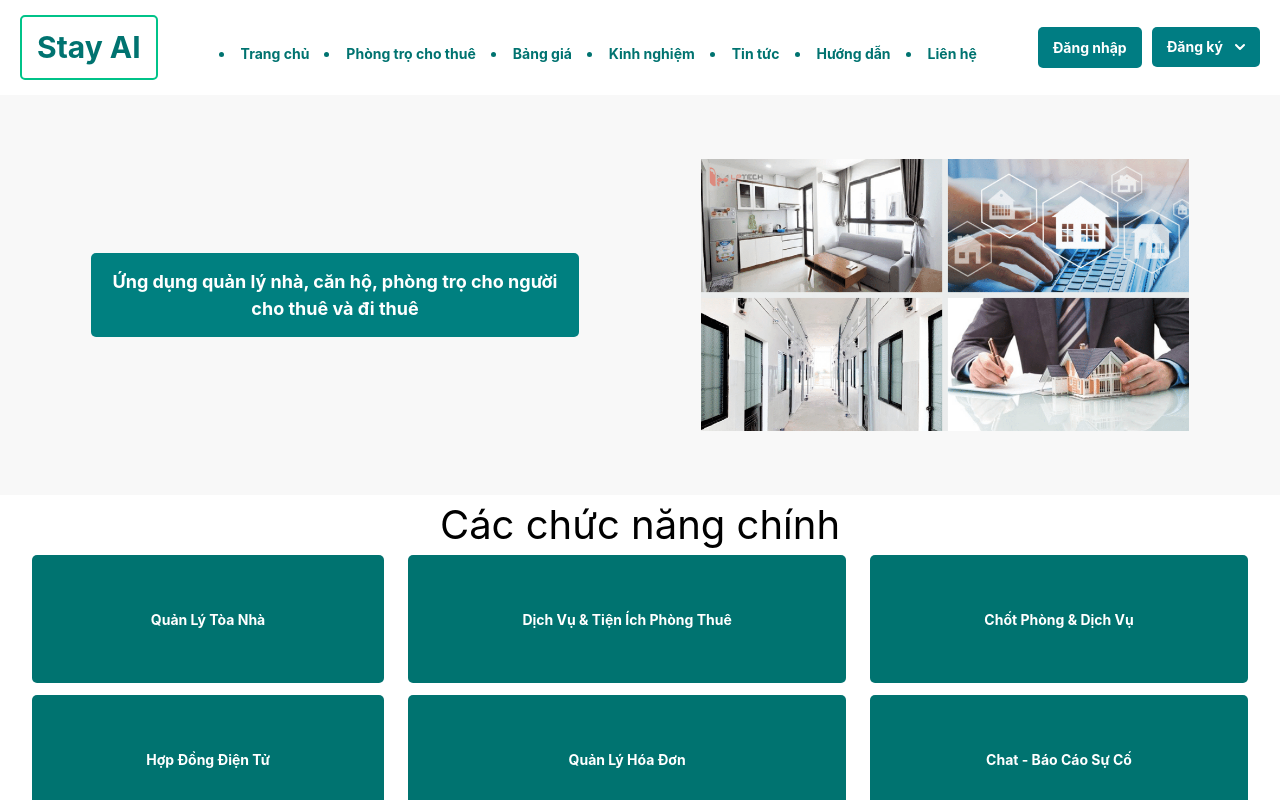
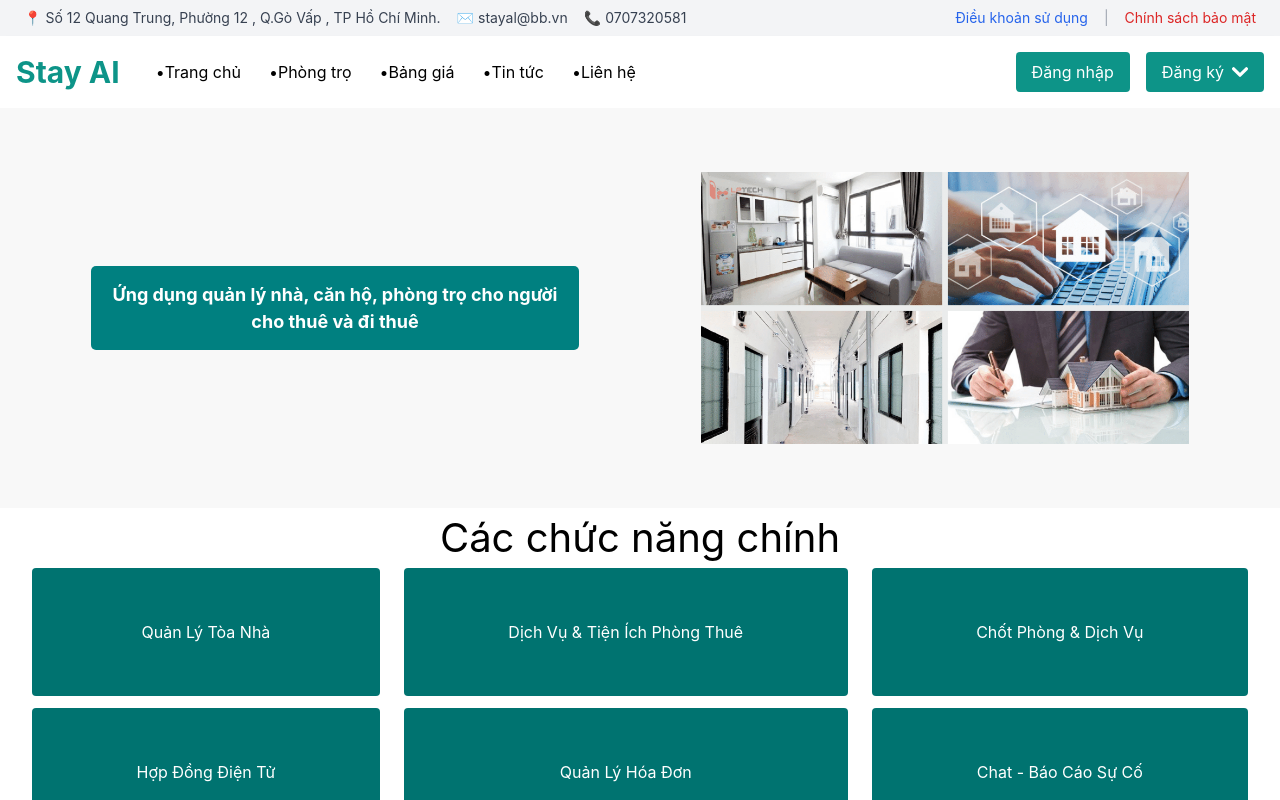
Before and after one commit to TranBao16009/StayAI-UI, a React (Create React App) app: page / in a window 1280 px wide. Shown: the top 800 px of the page. Built offline with nearby package versions, Linux system fonts and the light colour scheme.

Commit message:
re-edit home page

```diff
--- a/src/App.js
+++ b/src/App.js
@@ -8,6 +8,7 @@ import Register from './Pages/Register';
 import Registers from './Pages/Registers';
 import Registerss from './Pages/Registerss';
 import Pricing from './Components/Pricing/Pricing';
+import Contact from './Components/Contact/Contact';
 function App() {
   return (
 
@@ -17,6 +18,7 @@ function App() {
 
         <Routes>
           <Route path='/' element={<Dashboard/>} />
+          <Route path='/contact' element={<Contact/>}/>
           <Route path='/pricing' element={<Pricing/>} />
           <Route path='/dashboard' element={<Dashboard/>} />
           <Route path='/login' element={<Login />} />
--- a/src/Components/Navbar/Navbar.css
+++ /dev/null
@@ -1,80 +0,0 @@
-.navbar {
-    display: flex;
-    justify-content: space-between;
-    align-items: center;
-    padding: 15px 20px;
-    background-color: white;
-    box-shadow: 0 2px 5px rgba(0, 0, 0, 0.1);
-}
-
-
-.logo {
-    font-size: 30px;
-    font-weight: bold;
-    color: #007370;
-    border: 2px solid #00C389;
-    padding: 8px 15px;
-    border-radius: 5px;
-    cursor: pointer;
-}
-
-
-.navbar-right {
-    display: flex;
-    gap: 10px;
-}
-
-
-.btn {
-    padding: 10px 15px;
-    border: none;
-    cursor: pointer;
-    font-size: 14px;
-    font-weight: bold;
-    border-radius: 5px;
-}
-
-
-.login-btn {
-    background-color: #007D83;
-    color: white;
-    transition: 0.3s;
-}
-
-.login-btn:hover {
-    background-color: #00C389;
-}
-
-.register-btn {
-    background-color: #007D83;
-    color: white;
-    transition: 0.3s;
-}
-
-.register-btn:hover {
-    background-color: #00C389;
-}
-
-
-.navbar-menu {
-    display: flex;
-    gap: 15px;
-    margin-top: 10px;
-    justify-content: center;
-    flex-wrap: wrap;
-    color: #007370;
-    cursor: pointer;
-}
-
-.navbar-menu a {
-    text-decoration: none;
-    color: #007370;
-    font-size: 14px;
-    font-weight: bold;
-    transition: 0.3s;
-}
-
-
-.navbar-menu a:hover {
-    color: #00C389;
-}
--- a/src/Components/Navbar/Navbar.jsx
+++ b/src/Components/Navbar/Navbar.jsx
@@ -1,5 +1,4 @@
 import React, { useState } from "react";
-import "./Navbar.css";
 import { Link } from "react-router-dom";
 
 const Navbar = () => {
@@ -10,49 +9,54 @@ const Navbar = () => {
   };
 
   return (
-    <nav className="navbar">
-      <div className="navbar-left">
-        <h2 className="logo">Stay AI</h2>
+    <div>
+
+      <div className="bg-gray-100 text-gray-700 text-sm flex justify-between items-center p-2 px-6">
+        <div className="flex items-center gap-4">
+          <span className="flex items-center gap-1"><span>📍</span> Số 12 Quang Trung, Phường 12  , Q.Gò Vấp , TP Hồ Chí Minh.</span>
+          <span className="flex items-center gap-1"><span>✉️</span> stayal@bb.vn</span>
+          <span className="flex items-center gap-1"><span>📞</span> 0707320581</span>
         </div>
-      <div className="navbar-menu">
-        <li><Link to="/">Trang chủ</Link></li>
-        <li><Link to="/">Phòng trọ cho thuê </Link></li>
-        <li><Link to="/pricing">Bảng giá</Link></li>
-        <li><Link to="/experience">Kinh nghiệm</Link></li>
-        <li><Link to="/news">Tin tức</Link></li>
-        <li><Link to="/guide">Hướng dẫn</Link></li>
-        <li><Link to="/contact">Liên hệ</Link></li>
+        <div className="flex items-center gap-4">
+          <a href="#" className="text-blue-600 hover:underline">Điều khoản sử dụng</a>
+          <span className="text-gray-400">|</span>
+          <a href="#" className="text-red-600 hover:underline">Chính sách bảo mật</a>
         </div>
-      <div className="navbar-right">
-        <Link to='/login'><button className="btn login-btn"> Đăng nhập</button></Link>
-        <div>
+      </div>
+
+
+      <nav className="flex justify-between items-center p-4 bg-white shadow-md">
+        <div className="text-3xl font-bold text-teal-600 mr-8">Stay AI</div>
+        <div className="flex space-x-6 items-center">
+        <Link to="/" className="hover:underline flex items-center"><span className="ml-1">•</span>Trang chủ</Link>
+          <Link to="/rooms" className="hover:underline flex items-center"><span className="ml-1">•</span>Phòng trọ</Link>
+          <Link to="/pricing" className="hover:underline flex items-center"><span className="ml-1">•</span>Bảng giá</Link>
+          <Link to="/news" className="hover:underline flex items-center"><span className="ml-1">•</span>Tin tức</Link>
+          <Link to="/contact" className="hover:underline flex items-center"><span className="ml-1">•</span>Liên hệ</Link>
+        </div>
+
+        <div className="flex items-center space-x-4 ml-auto">
+          <Link to='/login'><button className="px-4 py-2 bg-teal-600 text-white rounded hover:bg-teal-700">Đăng nhập</button></Link>
+          <div className="relative">
             <button
-            id="dropdownDefaultButton"
-            data-dropdown-toggle="dropdown"
-            className="text-white btn login-btn hover:bg-blue-800 focus:ring-4 focus:outline-none focus:ring-blue-300 font-medium rounded-lg text-sm px-5 py-2.5 text-center inline-flex items-center dark:bg-blue-600 dark:hover:bg-blue-700 dark:focus:ring-blue-800"
-            type="button"
+              className="px-4 py-2 bg-teal-600 text-white rounded hover:bg-teal-700 flex items-center"
               onClick={toggleDropdown}
             >
               Đăng ký
-            <svg className="w-2.5 h-2.5 ms-3" aria-hidden="true" xmlns="http://www.w3.org/2000/svg" fill="none" viewBox="0 0 10 6">
+              <svg className="w-4 h-4 ml-2" aria-hidden="true" xmlns="http://www.w3.org/2000/svg" fill="none" viewBox="0 0 10 6">
                 <path stroke="currentColor" strokeLinecap="round" strokeLinejoin="round" strokeWidth="2" d="m1 1 4 4 4-4"/>
               </svg>
             </button>
             {dropdownOpen && (
-            <div id="dropdown" className="z-10 bg-white divide-y divide-gray-100 rounded-lg shadow-sm w-44 dark:bg-gray-700">
-              <ul className="py-2 text-sm text-gray-700 dark:text-gray-200" aria-labelledby="dropdownDefaultButton">
-                <li>
-                  <Link to='/register'><a href="#" className="block px-4 py-2 hover:bg-gray-100 dark:hover:bg-gray-600 dark:hover:text-white">Cá nhân</a></Link>
-                </li>
-                <li>
-                  <Link to='/registers'><a href="#" className="block px-4 py-2 hover:bg-gray-100 dark:hover:bg-gray-600 dark:hover:text-white">Chủ hộ</a></Link>
-                </li>
-              </ul>
+              <div className="absolute right-0 bg-white shadow-md rounded mt-2 py-2 w-40">
+                <Link to='/register' className="block px-4 py-2 hover:bg-gray-100">Cá nhân</Link>
+                <Link to='/registers' className="block px-4 py-2 hover:bg-gray-100">Chủ hộ</Link>
               </div>
             )}
           </div>
         </div>
       </nav>
+    </div>
   );
 };
 
```
Lines whose indentation alone changed are shown as unchanged.
